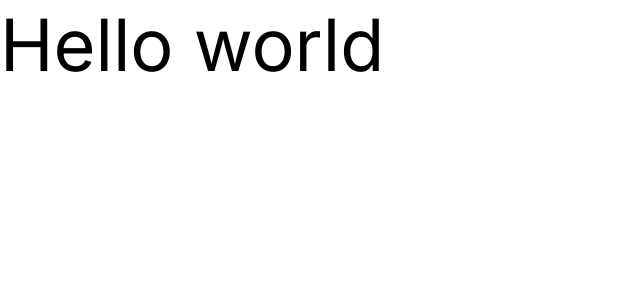
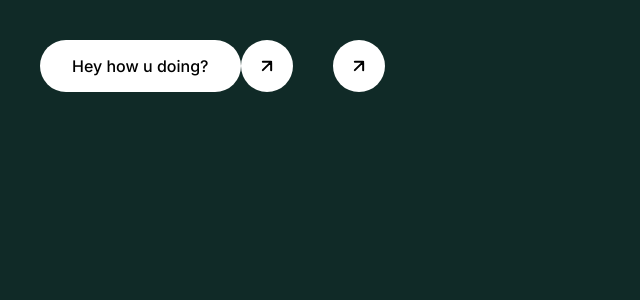
Before and after one commit to viktoriabakun/digital-darya, a SvelteKit app: page / in a window 1280 px wide. Shown: the top 300 px of the page, without its empty margins (0-640 px from the left). Built offline with nearby package versions, Linux system fonts and the light colour scheme.

Commit message:
feat: link component
Signed-off-by: Viktoryia <viktoriabakun00@gmail.com>

```diff
--- a/src/app.css
+++ b/src/app.css
@@ -2,9 +2,10 @@
 
 @theme {
 	--font-serif: 'Inter', sans-serif;
+	--text-md: text-base;
 
-	--color-brand-blue: #102A27;
-	--color-brand-brown: #53340C;
+	--color-brand-blue: #102a27;
+	--color-brand-brown: #53340c;
 }
 
 @layer base {
@@ -12,3 +13,8 @@
 		@apply font-serif;
 	}
 }
+
+@utility actionLink {
+	@apply inline-flex h-[52px] w-[52px] items-center justify-center shrink-0 rounded-full bg-white p-4
+	transition-colors group-hover:bg-white/60 group-active:bg-white/10 group-active:text-white;
+}
--- /dev/null
+++ b/src/lib/atoms/Link.svelte
@@ -0,0 +1,28 @@
+<script>
+	import ArrowUpRight from '$lib/icons/ArrowUpRight.svelte';
+
+	/** @type {{
+	 * href: string,
+	 * target?: '_blank' | '_self' | '_parent' | '_top',
+	 * rel?: string,
+	 * children?: any,
+	 * class?: string,
+	 * }} */
+
+	let {
+		href = '',
+		target = '_blank',
+		rel = 'noopener noreferrer',
+		children = undefined,
+		...restProps
+	} = $props();
+</script>
+
+<a {href} {target} {rel} class={['group inline-flex align-middle', restProps.class]}>
+	{#if children}
+		<span class="actionLink text-md w-fit px-8 font-medium">{@render children?.()}</span>
+	{/if}
+	<span class="actionLink">
+		<ArrowUpRight />
+	</span>
+</a>
--- /dev/null
+++ b/src/lib/icons/ArrowUpRight.svelte
@@ -0,0 +1,22 @@
+<script>
+	/** @typedef {{ class?: string }} */
+	/** @type {{ class?: string }} */
+	let { class: className = '' } = $props();
+</script>
+
+<svg
+	class={className}
+	width="20"
+	height="20"
+	viewBox="0 0 20 20"
+	fill="none"
+	xmlns="http://www.w3.org/2000/svg"
+>
+	<path
+		d="M5.83325 14.1668L14.1666 5.8335M14.1666 5.8335H5.83325M14.1666 5.8335V14.1668"
+		stroke="currentColor"
+		stroke-width="2"
+		stroke-linecap="round"
+		stroke-linejoin="round"
+	/>
+</svg>
--- a/src/routes/+page.svelte
+++ b/src/routes/+page.svelte
@@ -1,5 +1,8 @@
 <script>
-	import Text from '$lib/typography/Text.svelte';
+	import Link from '$lib/atoms/Link.svelte';
 </script>
 
-<Text size="display-2xl">Hello world</Text>
+<div class="bg-brand-blue flex h-screen w-full flex-wrap gap-10 p-10">
+	<Link href="https://www.youtube.com/watch?v=dQw4w9WgXcQ">Hey how u doing?</Link>
+	<Link href="https://www.youtube.com/watch?v=y0sF5xhGreA" />
+</div>
```
